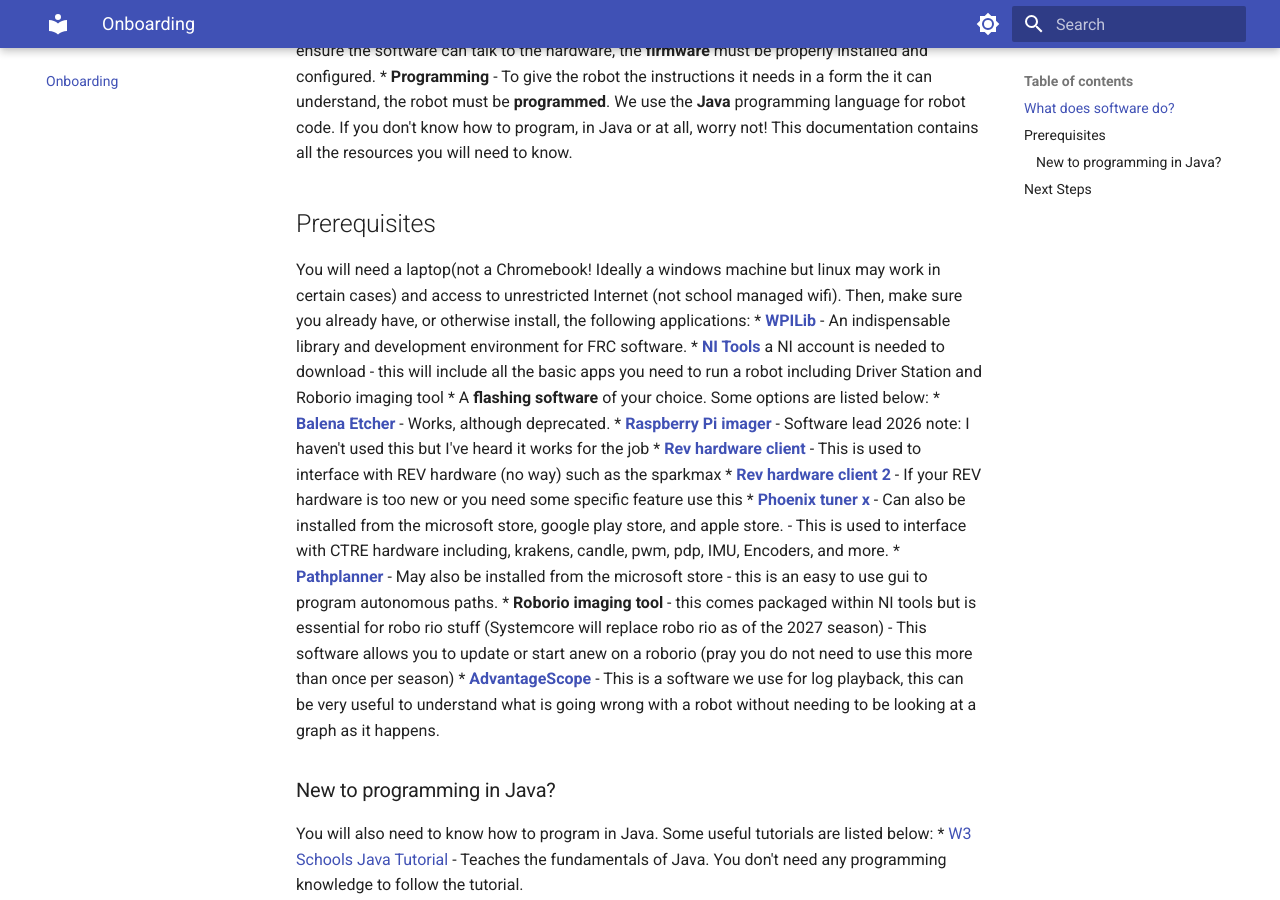
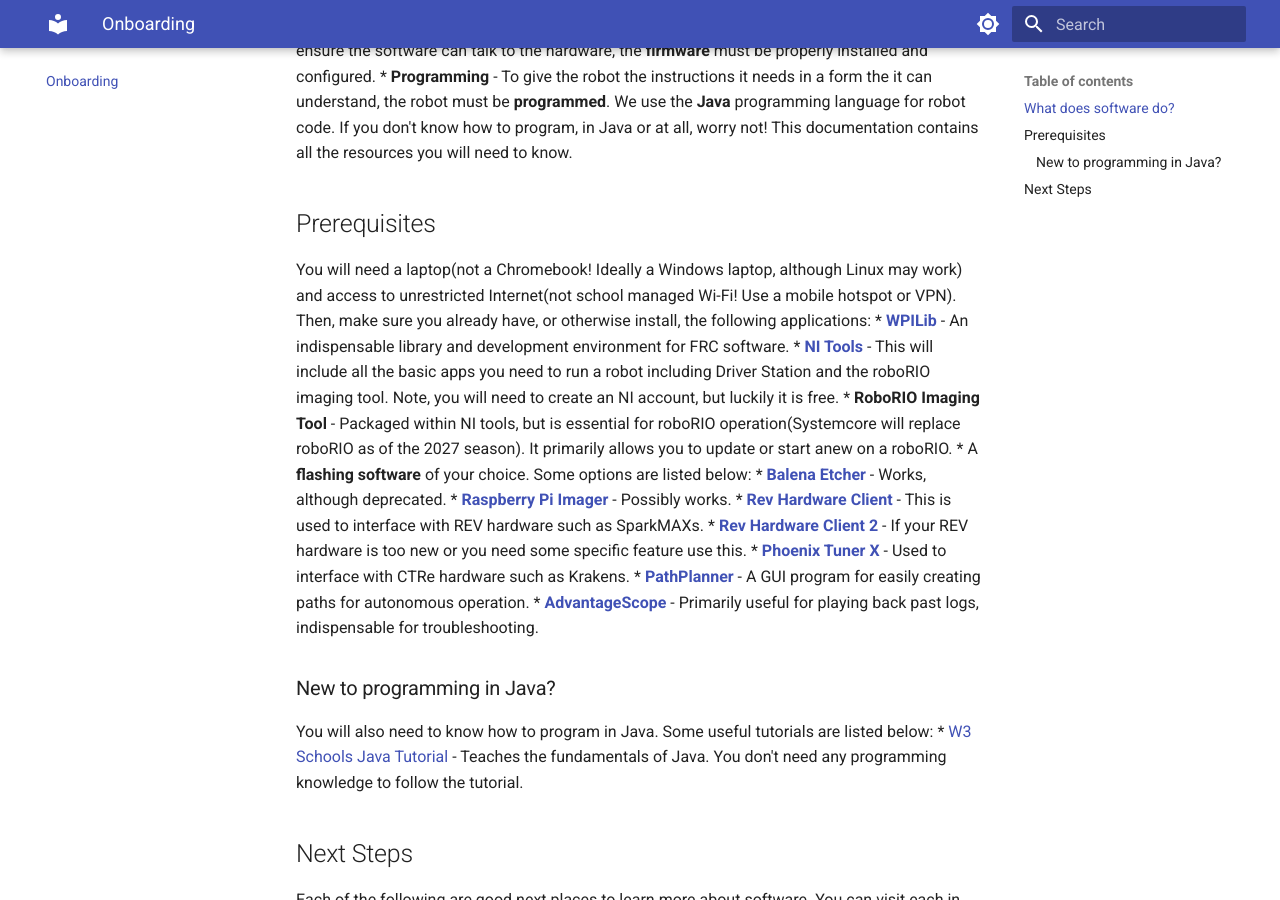
Before and after one commit to frc-7627/7627-software-docs, an MkDocs documentation site: the page built from docs/onboarding.md, in a window 1280 px wide and 900 px high, scrolled down 383 px. Built offline with MkDocs 1.6.1 and Material for MkDocs 9.7.7, drawn with Linux system fonts in a browser that asks for light colours.

Commit message:
Proofread and clarity improvement in software tool descriptions.

```diff
--- a/docs/onboarding.md
+++ b/docs/onboarding.md
@@ -10,18 +10,18 @@
 
 ## Prerequisites
 
-You will need a laptop(not a Chromebook! Ideally a windows machine but linux may work in certain cases) and access to unrestricted Internet (not school managed wifi). Then, make sure you already have, or otherwise install, the following applications:
+You will need a laptop(not a Chromebook! Ideally a Windows laptop, although Linux may work) and access to unrestricted Internet(not school managed Wi-Fi! Use a mobile hotspot or VPN). Then, make sure you already have, or otherwise install, the following applications:
 * [**WPILib**](https://docs.wpilib.org/en/stable/docs/zero-to-robot/step-2/wpilib-setup.html) - An indispensable library and development environment for FRC software.
-* [**NI Tools**](https://www.ni.com/en/support/downloads/drivers/download.frc-game-tools.html#581857) a NI account is needed to download - this will include all the basic apps you need to run a robot including Driver Station and Roborio imaging tool
+* [**NI Tools**](https://www.ni.com/en/support/downloads/drivers/download.frc-game-tools.html#581857) - This will include all the basic apps you need to run a robot including Driver Station and the roboRIO imaging tool. Note, you will need to create an NI account, but luckily it is free.
+  * **RoboRIO Imaging Tool** - Packaged within NI tools, but is essential for roboRIO operation(Systemcore will replace roboRIO as of the 2027 season). It primarily allows you to update or start anew on a roboRIO.
 * A **flashing software** of your choice. Some options are listed below:
   * [**Balena Etcher**](https://etcher.balena.io/) - Works, although deprecated.
-  * [**Raspberry Pi imager**](https://www.raspberrypi.com/software/) - Software lead 2026 note: I haven't used this but I've heard it works for the job
-* [**Rev hardware client**](https://docs.revrobotics.com/rev-hardware-client) - This is used to interface with REV hardware (no way) such as the sparkmax
-* [**Rev hardware client 2**](https://docs.revrobotics.com/rev-hardware-client-2) - If your REV hardware is too new or you need some specific feature use this
-* [**Phoenix tuner x**](https://github.com/CrossTheRoadElec/Phoenix-Releases/releases) - Can also be installed from the microsoft store, google play store, and apple store. - This is used to interface with CTRE hardware including, krakens, candle, pwm, pdp, IMU, Encoders, and more.
-* [**Pathplanner**](https://github.com/mjansen4857/pathplanner/releases) - May also be installed from the microsoft store - this is an easy to use gui to program autonomous paths.
-* **Roborio imaging tool** - this comes packaged within NI tools but is essential for robo rio stuff (Systemcore will replace robo rio as of the 2027 season) - This software allows you to update or start anew on a roborio (pray you do not need to use this more than once per season)
-* [**AdvantageScope**](https://docs.advantagescope.org/overview/installation) - This is a software we use for log playback, this can be very useful to understand what is going wrong with a robot without needing to be looking at a graph as it happens.
+  * [**Raspberry Pi Imager**](https://www.raspberrypi.com/software/) - Possibly works.
+* [**Rev Hardware Client**](https://docs.revrobotics.com/rev-hardware-client) - This is used to interface with REV hardware such as SparkMAXs.
+* [**Rev Hardware Client 2**](https://docs.revrobotics.com/rev-hardware-client-2) - If your REV hardware is too new or you need some specific feature use this.
+* [**Phoenix Tuner X**](https://github.com/CrossTheRoadElec/Phoenix-Releases/releases) - Used to interface with CTRe hardware such as Krakens.
+* [**PathPlanner**](https://github.com/mjansen4857/pathplanner/releases) - A GUI program for easily creating paths for autonomous operation.
+* [**AdvantageScope**](https://docs.advantagescope.org/overview/installation) - Primarily useful for playing back past logs, indispensable for troubleshooting.
 
 ### New to programming in Java?
 
```
